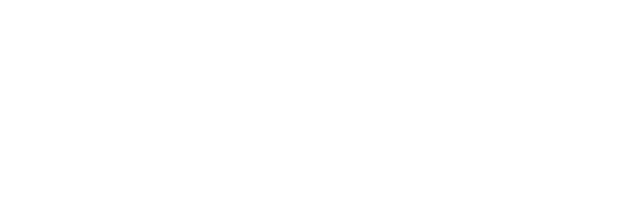
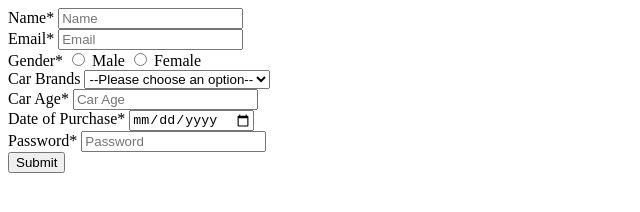
Before and after one commit to acciojob/car-insurance-form-akashikur, a website: page main.html in a window 1280 px wide. Shown: the whole page, without its empty margins (0-640 px from the left). Drawn offline with Linux system fonts and the light colour scheme.

Commit message:
created a submission

```diff
--- a/main.html
+++ b/main.html
@@ -8,6 +8,53 @@
 
 <body>
 	<!-- the entire body must be written by student -->
+	<form method="POST">
+  <div>
+    <label for="name">Name*</label>
+    <input type="text" id="name" name="name" placeholder="Name" required>
+  </div>
+
+  <div>
+    <label for="email">Email*</label>
+    <input type="email" id="email" name="email" placeholder="Email" required>
+  </div>
+
+  <div>
+    <label for="gender">Gender*</label>
+    <input type="radio" id="gender_m" name="gender" value="male" required>
+    <label for="gender_m">Male</label>
+    <input type="radio" id="gender_f" name="gender" value="female" required>
+    <label for="gender_f">Female</label>
+  </div>
+
+  <div>
+    <label for="cars">Car Brands</label>
+    <select id="cars" name="car_brands">
+      <option value="" disabled selected>--Please choose an option--</option>
+      <option value="BMW">BMW</option>
+      <option value="Audi">Audi</option>
+      <option value="Mercedes">Mercedes</option>
+    </select>
+  </div>
+
+  <div>
+    <label for="carage">Car Age*</label>
+    <input type="number" id="carage" name="car_age" placeholder="Car Age" required>
+  </div>
+
+  <div>
+    <label for="dop">Date of Purchase*</label>
+    <input type="date" id="dop" name="date_of_purchase" placeholder="Date of Purchase" required>
+  </div>
+
+  <div>
+    <label for="password">Password*</label>
+    <input type="password" id="password" name="password" placeholder="Password" required>
+  </div>
+
+  <button type="submit">Submit</button>
+</form>
+
     <script type="text/javascript" src="./script.js">
 </script>
 
```
